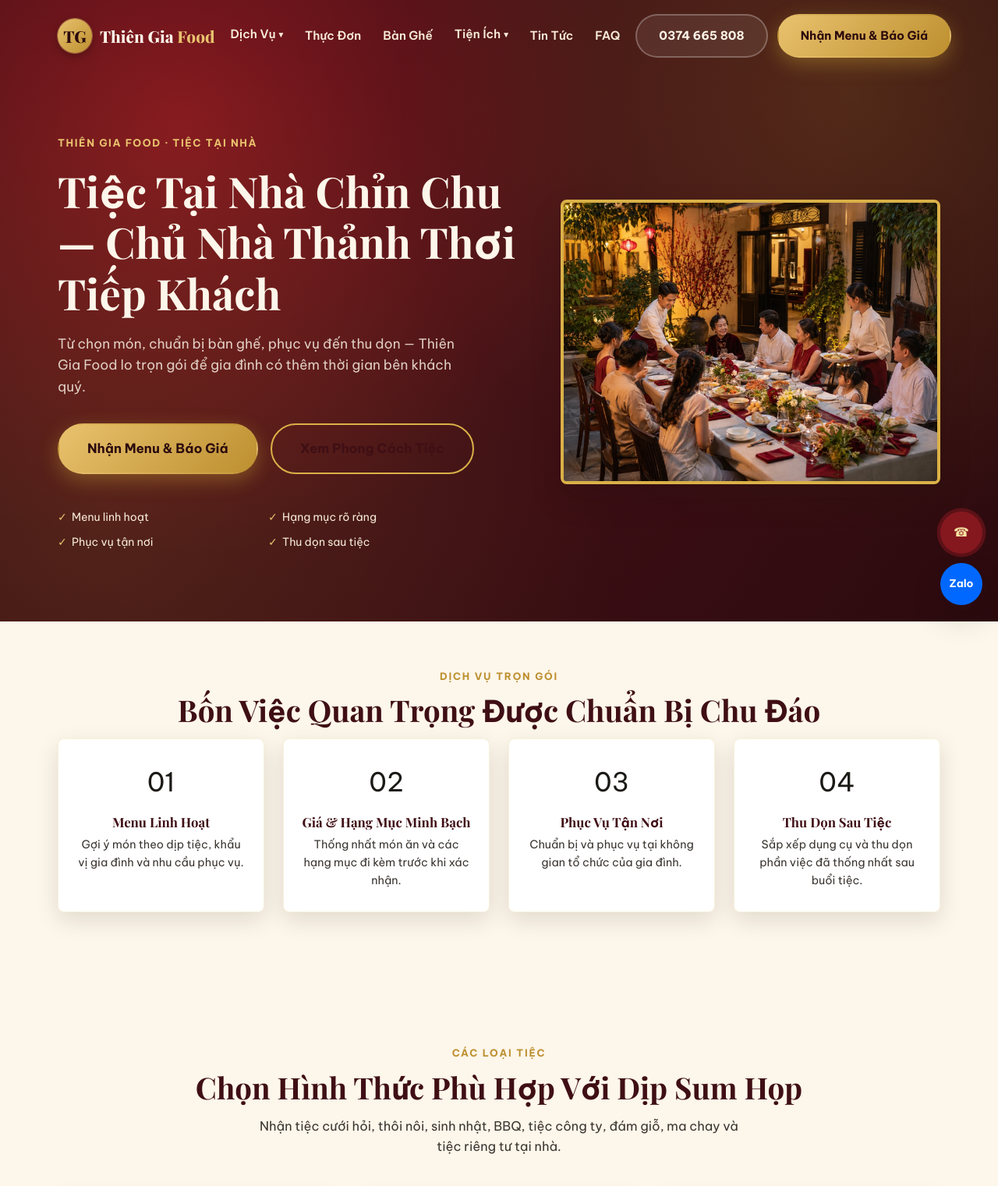
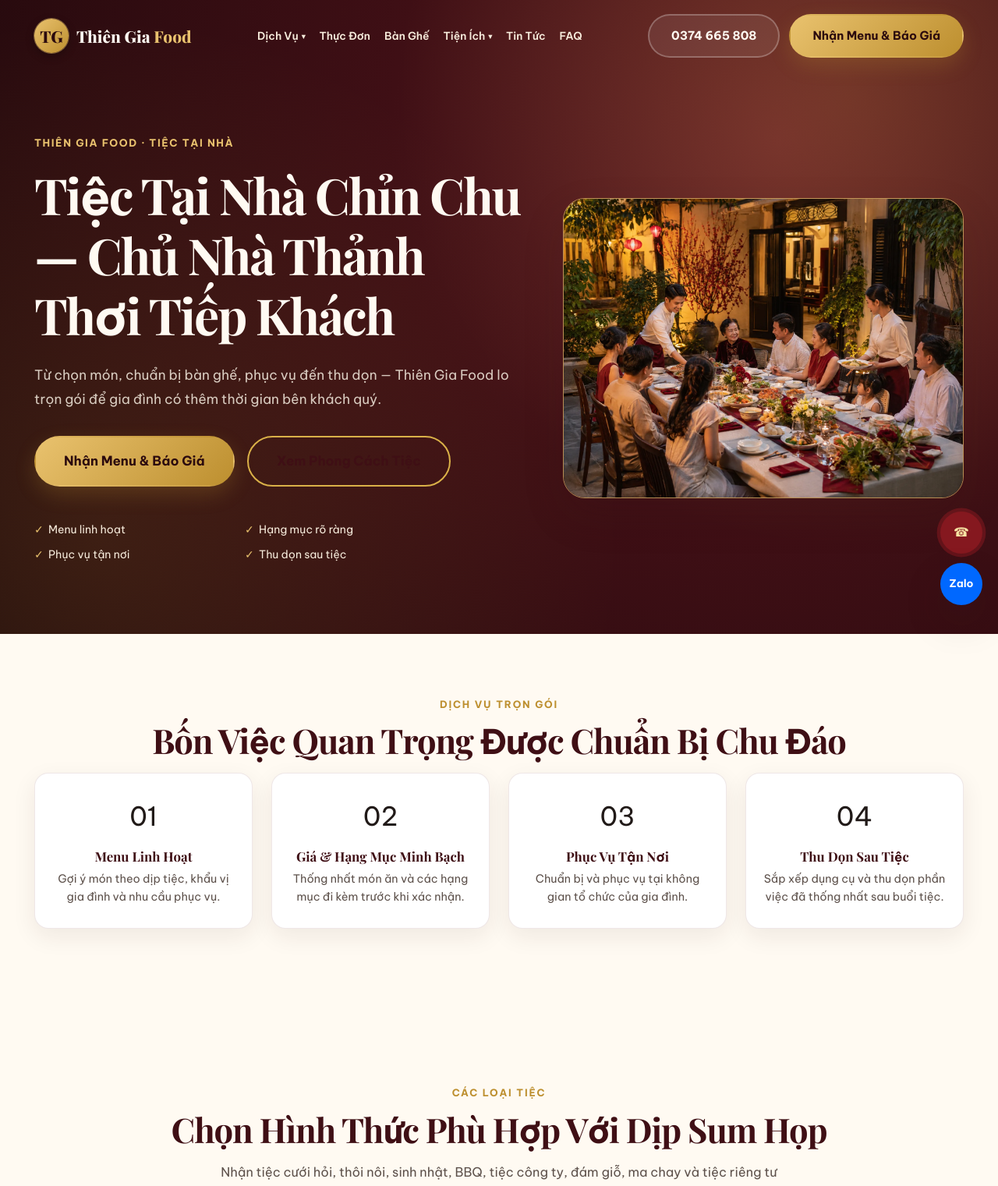
Before and after one commit to acetdcons-dev/thiengiafood, a website: page index.html in a window 1280 px wide. Shown: the top 1521 px of the page at 78% size. Drawn offline with nearby package versions, Linux system fonts and the light colour scheme.

Commit message:
Nâng cấp hệ thống thiết kế toàn bộ website

```diff
--- a/styles.css
+++ b/styles.css
@@ -13,22 +13,22 @@
   --gold-400: #e9c26e;
   --gold-500: #dab148;
   --gold-600: #bd8f2f;
-  --cream-100: #fdf6ea;
-  --cream-200: #f8ecd8;
-  --ink-900: #1c1a16;
-  --ink-700: #3a3530;
+  --cream-100: #fffaf2;
+  --cream-200: #f7ecdc;
+  --ink-900: #211a18;
+  --ink-700: #5d514b;
   --white: #ffffff;
 
   --font-display: "Playfair Display", "Be Vietnam Pro", serif;
   --font-body: "Be Vietnam Pro", system-ui, sans-serif;
 
-  --shadow-soft: 0 10px 30px rgba(26, 13, 12, 0.12);
-  --shadow-card: 0 18px 40px rgba(26, 13, 12, 0.16);
-  --shadow-gold: 0 8px 24px rgba(212, 175, 55, 0.35);
+  --shadow-soft: 0 10px 30px rgba(54, 25, 22, 0.08);
+  --shadow-card: 0 22px 54px rgba(54, 25, 22, 0.14);
+  --shadow-gold: 0 10px 26px rgba(189, 143, 47, 0.24);
 
-  --radius-lg: 8px;
-  --radius-md: 8px;
-  --radius-sm: 6px;
+  --radius-lg: 28px;
+  --radius-md: 18px;
+  --radius-sm: 12px;
 }
 
 * { margin: 0; padding: 0; box-sizing: border-box; }
@@ -53,7 +53,7 @@
 
 .container {
   width: 100%;
-  max-width: 1180px;
+  max-width: 1240px;
   margin: 0 auto;
   padding: 0 24px;
 }
@@ -107,13 +107,13 @@
   margin-bottom: 10px;
 }
 .section-label--center { text-align: center; }
-.section-title { font-size: clamp(1.6rem, 3vw, 2.4rem); margin-bottom: 14px; }
+.section-title { font-size: clamp(2rem, 3.4vw, 3.15rem); margin-bottom: 16px; letter-spacing: -.025em; }
 .section-title--center { text-align: center; }
 .section-title--left { text-align: left; }
 .section-subtitle {
   text-align: center;
-  max-width: 620px;
-  margin: 0 auto 48px;
+  max-width: 720px;
+  margin: 0 auto 52px;
   color: var(--ink-700);
   font-size: 1.02rem;
 }
@@ -187,8 +187,8 @@
 }
 .logo__mark svg { width: 58%; height: 58%; }
 .logo em { color: var(--gold-400); font-style: normal; }
-.nav { display: flex; gap: 28px; }
-.nav a { color: var(--cream-200); font-weight: 600; font-size: 0.95rem; position: relative; padding: 4px 0; white-space: nowrap; }
+.nav { display: flex; align-items: center; gap: 18px; }
+.nav a { color: var(--cream-200); font-weight: 600; font-size: 0.86rem; position: relative; padding: 7px 0; white-space: nowrap; }
 .nav a::after {
   content: ""; position: absolute; left: 0; bottom: -2px; width: 0; height: 2px;
   background: var(--gold-500); transition: width 0.25s ease;
@@ -200,7 +200,7 @@
 .nav__dropdown { position: relative; }
 .nav__dropdown-toggle {
   background: none; border: none; cursor: pointer;
-  color: var(--cream-200); font-weight: 600; font-size: 0.95rem;
+  color: var(--cream-200); font-weight: 600; font-size: 0.86rem;
   font-family: var(--font-body); padding: 4px 0;
   display: flex; align-items: center; gap: 4px; white-space: nowrap;
 }
@@ -666,6 +666,31 @@
 }
 .toast.is-visible { opacity: 1; transform: translateX(-50%) translateY(0); }
 
+/* ===== 2026 VISUAL REFINEMENT ===== */
+.hero { background: radial-gradient(circle at 78% 22%, #68202a 0%, var(--maroon-900) 42%, #21090c 100%); }
+.hero__text h1 { font-size: clamp(2.65rem, 5vw, 4.6rem); letter-spacing: -.035em; margin-bottom: 24px; }
+.hero__subtitle { max-width: 620px; line-height: 1.75; }
+.hero__image-frame { border: 1px solid rgba(233,194,110,.7); }
+.usp { padding: 80px 0 96px; }
+.usp__item { border-color: rgba(98,19,27,.1); }
+.services, .pricing, .gallery, .process, .furniture, .news, .faq, .about { padding-top: 104px; padding-bottom: 104px; }
+.service-card, .home-menu-card, .news-card, .process__step, .faq__item { border: 1px solid rgba(98,19,27,.08); }
+.service-card:hover, .news-card:hover { transform: translateY(-5px); }
+.service-card__img { aspect-ratio: 16 / 10; }
+.service-card h3 { padding: 20px 22px 7px; font-size: 1.2rem; }
+.service-card p { padding: 0 22px 24px; line-height: 1.65; }
+.home-menu-card { transition: transform .25s ease, box-shadow .25s ease; }
+.home-menu-card:hover { transform: translateY(-5px); box-shadow: var(--shadow-card); }
+.home-menu-card__body { padding: 21px; }
+.process__step { padding: 30px 24px; }
+.furniture__features li { background: rgba(255,255,255,.88); padding: 19px; }
+.furniture__gallery { gap: 18px; }
+.news-card__body { padding: 24px; }
+.faq__list { max-width: 860px; }
+.faq__question { padding: 23px 26px; }
+.booking__form { border: 1px solid rgba(233,194,110,.22); }
+.footer { background: #21090c; padding-top: 76px; }
+
 /* ===================================================================
    RESPONSIVE
    =================================================================== */
```
Also changed, not shown: news.css (+6 -5 lines), party-menus.css (+14 -1 lines).
